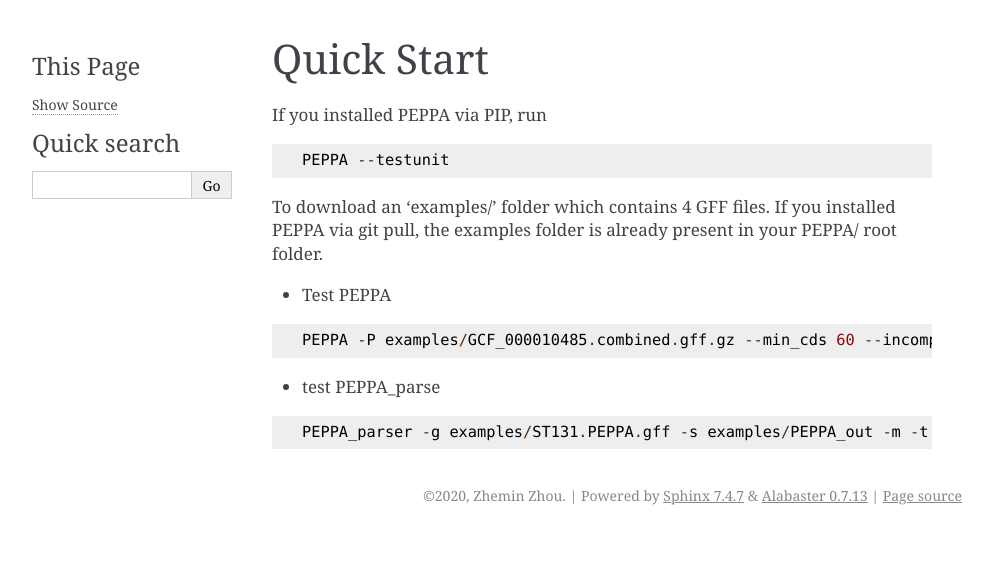
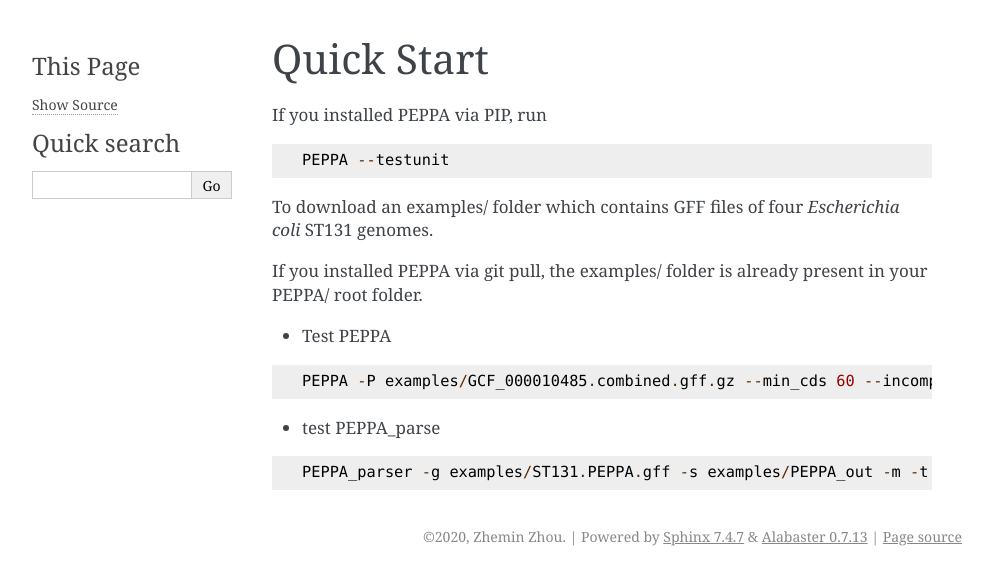
Before and after one commit to zheminzhou/PEPPAN, a Sphinx documentation site: the page built from docs/source/usage/quickstart.rst, in a window 1280 px wide. Shown: the top 585 px of the page, without its empty margins (148-1141 px from the left). Built offline with Sphinx 7.4.7, drawn with Linux system fonts in a browser that asks for light colours.

Commit message:
Update quickstart.rst

```diff
--- a/docs/source/usage/quickstart.rst
+++ b/docs/source/usage/quickstart.rst
@@ -4,8 +4,9 @@ If you installed PEPPA via PIP, run
 ::
   PEPPA --testunit
 
-To download an 'examples/' folder which contains 4 GFF files.
-If you installed PEPPA via git pull, the examples folder is already present in your PEPPA/ root folder.
+To download an examples/ folder which contains GFF files of four `Escherichia coli` ST131 genomes.
+
+If you installed PEPPA via git pull, the examples/ folder is already present in your PEPPA/ root folder.
 
 * Test PEPPA
 ::
```
